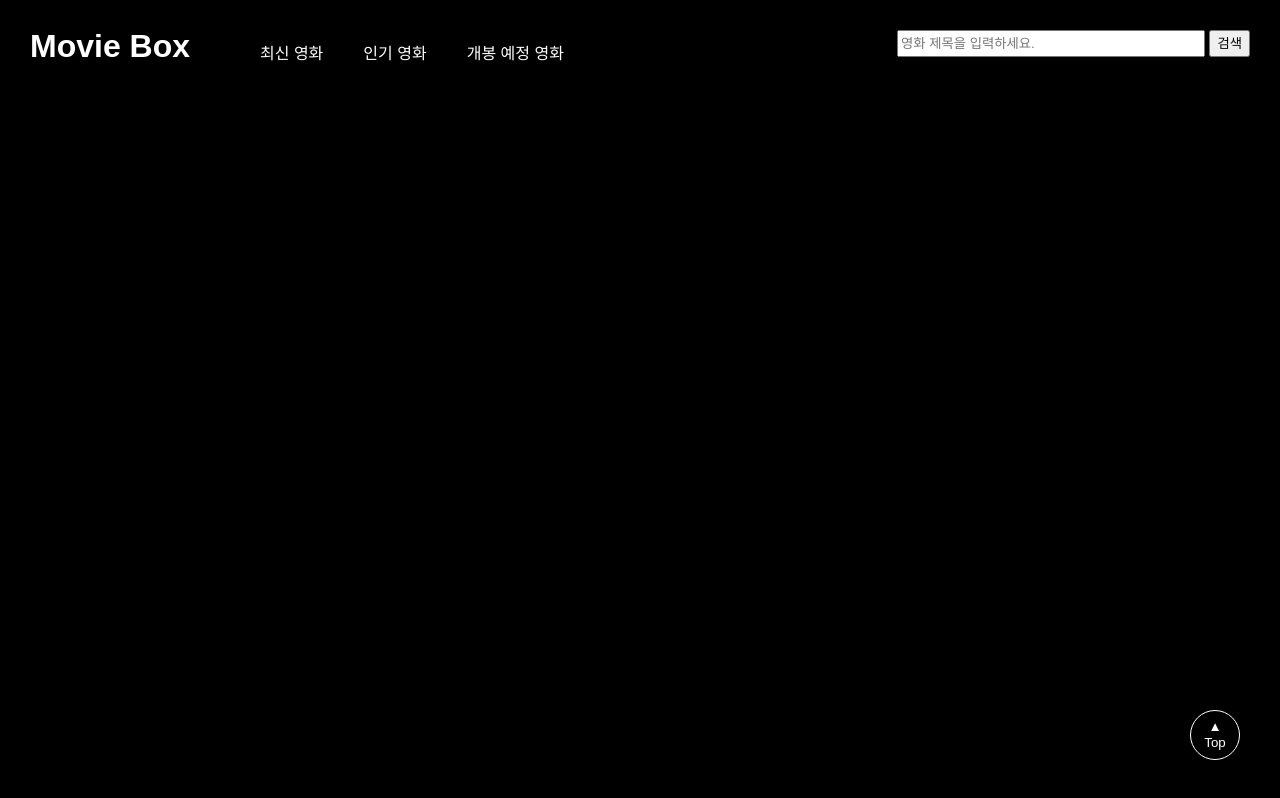
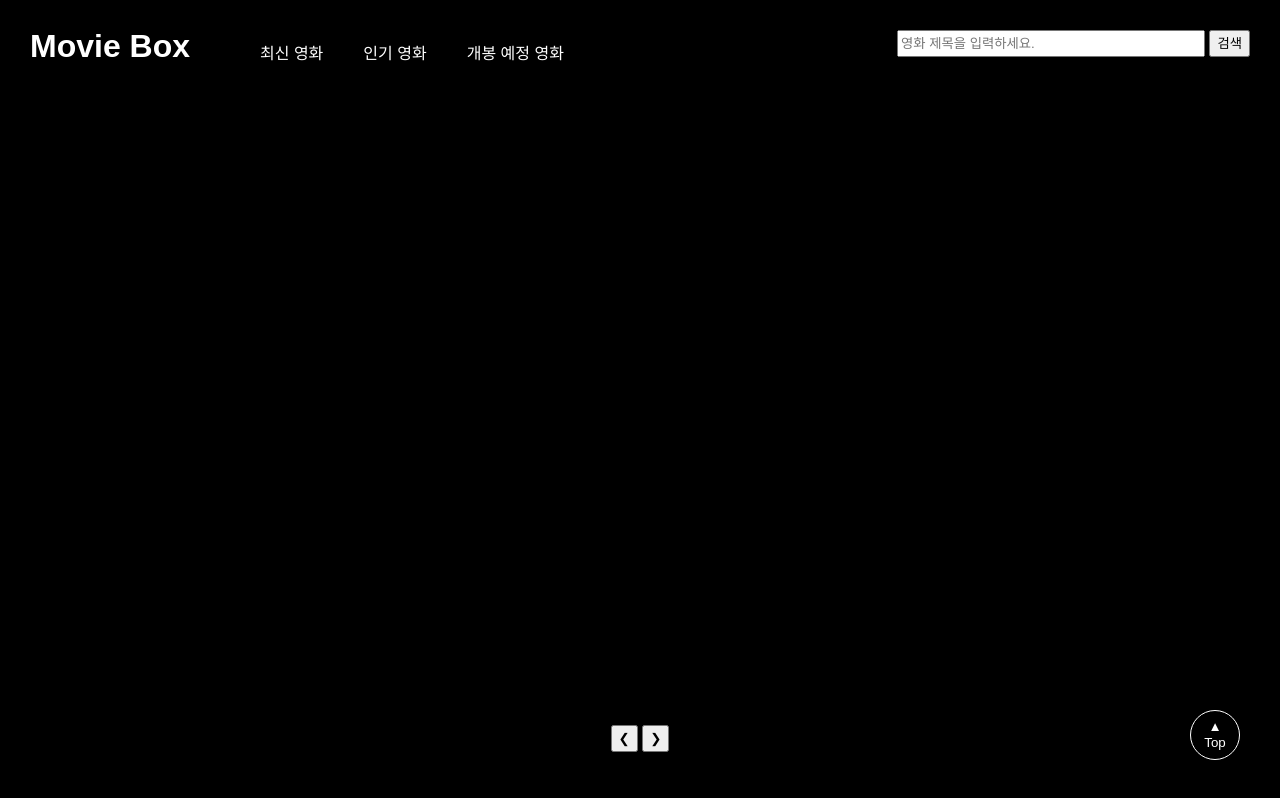
Before and after one commit to kwondajung/my_lab, a plain HTML site: page index.html in a window 1280 px wide. Drawn offline with Linux system fonts and the light colour scheme; no server answers; a web font is replaced by a local one.

Commit message:
커서 위치 수정

```diff
--- a/index.html
+++ b/index.html
@@ -33,14 +33,14 @@
     <!-- API에서 정보 받아오는 카드 -->
     <div class="main-img">
     </div>
-    <div class="soon-body">
+    <div class="soon-body" aria-live="polite">
         <div id="soon-movie-container" class="soon-cards">
 
         </div>
-        <!-- <div class="slider_btn">
-            <button class="back">❮</button>
-            <button class="next">❯</button>
-        </div> -->
+        <div class="slider-btn">
+            <button class="prevBtn">❮</button>
+            <button class="nextBtn">❯</button>
+        </div>
 
     </div>
 
--- a/movies.js
+++ b/movies.js
@@ -125,3 +125,6 @@ $(document).ready(function() {
     });
 
  });
+
+
+ // 이미지 좌우 슬라이드
--- a/style.css
+++ b/style.css
@@ -8,7 +8,8 @@ body {
     margin: 0;
     padding-top: 75px;
     background-color: black;
-    overflow-x: hidden;
+    /* 가로 스크롤 없애기 */
+    /* overflow-x: hidden; */
 }
 
 h3 {
@@ -80,6 +81,7 @@ header>.nav, li, a {
     align-items: center;
     justify-content: center;
     flex-wrap: wrap;
+    /* background-color: brown; */
 }
 
 .popular-cards {
@@ -95,7 +97,7 @@ header>.nav, li, a {
 }
 
 .popular-movie-card {
-    /* background-color: white; */
+    /* background-color: green; */
     padding: 20px;
     border-radius: 10px;
     box-shadow: 3px grey;
@@ -136,6 +138,11 @@ header>.nav, li, a {
 }
 
 /* 개봉 예정작 */
+/* .soon-body{
+    background-color: darkblue;
+    overflow: hidden;
+} */
+
 .soon-cards {
     margin-bottom: 50px;
     height: 600px;
@@ -143,19 +150,19 @@ header>.nav, li, a {
     flex-wrap: wrap;
     flex-direction: column;
     align-items: center;
-    cursor: pointer;
     transition: all 0.5s ease;
+    /* background-color: yellow; */
 }
 
-.soon-cards>div:hover {
+/* .soon-cards>div:hover {
     transform: scale(1.1);
-}
+} */
 
 .soon-movie-card {
     /* background-color: aquamarine; */
-    overflow: hidden;
     transition: all 0.5s ease;
     margin-top: 50px;
+    cursor: pointer;
 }
 
 .soon-movie-card>div {
@@ -201,3 +208,21 @@ header>.nav, li, a {
     color: white;
     line-height: 120%;
 }
+
+/* 이미지 슬라이드 버튼*/
+.slider-btn{
+    /* background-color: palevioletred; */
+    width: 100px;
+    margin: auto;
+    display: block;
+    text-align: center;
+}
+
+.back-btn{
+    cursor: pointer;
+    margin: 10px;
+}
+
+.next-btn{
+    cursor: pointer;
+}
```
